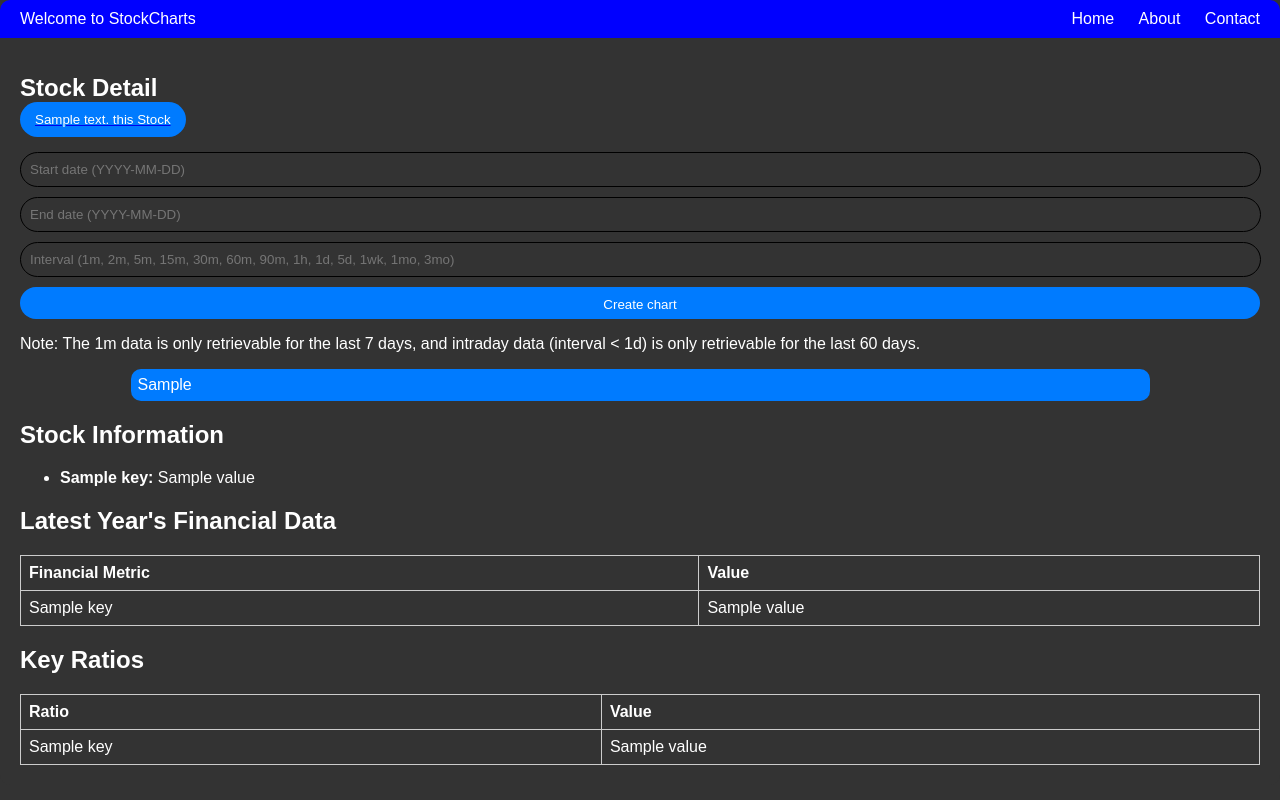
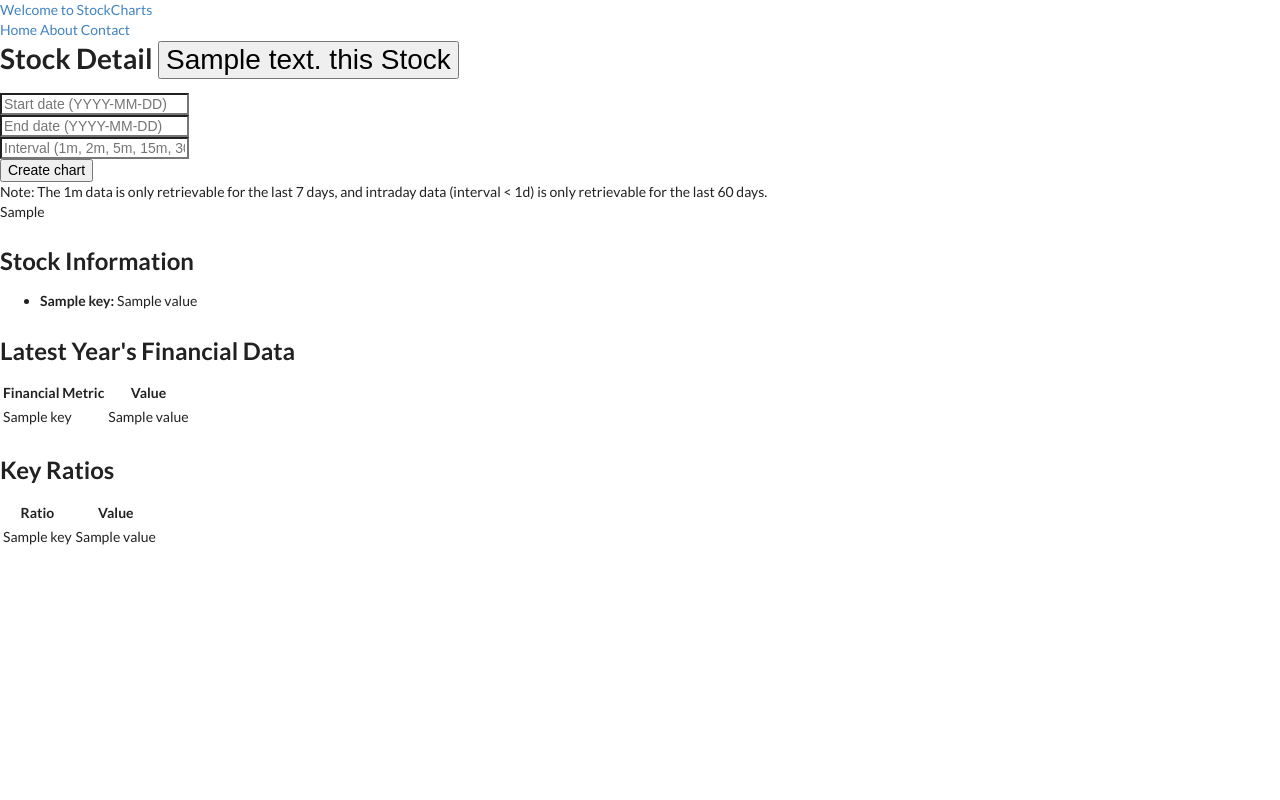
Before and after one commit to Micz26/FrankRank, a Django app: template Chat/templates/chart.html in a window 1280 px wide. Run offline with Django 3.2, Linux system fonts and the light colour scheme; the template is opened without the code that fills it: most values are stand-ins (such as "Sample title", 1, 10 or a date in 2020); some libraries are stand-ins or nearby versions.

Commit message:
Remove css

```diff
--- a/Chat/templates/base.html
+++ b/Chat/templates/base.html
@@ -1,45 +1,11 @@
 <!DOCTYPE html>
 <html>
 <head>
-    <title>StockCharts</title>
-    <style>
-        /* Global styles */
-        body {
-            background-color: #333; /* Changed background color to gray */
-            color: #fff;
-            font-family: Arial, sans-serif;
-            margin: 0;
-            padding: 0;
-        }
+    <title>FranRank</title>
+    <link rel="stylesheet" href="https://cdn.jsdelivr.net/npm/semantic-ui@2.4.2/dist/semantic.min.css">
+    <script src="https://code.jquery.com/jquery-3.1.1.min.js" integrity="sha256-hVVnYaiADRTO2PzUGmuLJr8BLUSjGIZsDYGmIJLv2b8=" crossorigin="anonymous"></script>
+    <script src="https://cdn.jsdelivr.net/npm/semantic-ui@2.4.2/dist/semantic.min.js"></script>
 
-        /* Header styles */
-        .header {
-            background-color: #0000FF;
-            padding: 10px;
-            display: flex;
-            justify-content: space-between;
-            align-items: center;
-            border-radius: 10px 10px 0 0;
-        }
-
-        .header a {
-            color: #fff;
-            text-decoration: none;
-            margin: 0 10px;
-        }
-
-        /* Navigation styles */
-        .navigation {
-            text-align: right;
-        }
-
-        /* Content container styles */
-        .content-container {
-            padding: 20px;
-            background-color: #333; /* Changed background color to gray */
-            border-radius: 0 0 10px 10px;
-        }
-    </style>
 </head>
 <body>
     <div class="header">
--- a/Chat/templates/chart.html
+++ b/Chat/templates/chart.html
@@ -1,117 +1,6 @@
 {% extends 'base.html' %}
 
 {% block content %}
-<style>
-    /* Global styles */
-    /* ... existing styles ... */
-
-    /* Section title styles */
-    h1 {
-        font-size: 24px;
-        font-weight: bold;
-        margin-bottom: 15px;
-    }
-
-    /* Message container styles */
-    .message-container {
-        /* Define styles for the message container here */
-    }
-
-    /* Flex container styles */
-    .flex {
-        display: flex;
-    }
-
-    .space-x-4 {
-        margin-right: 1rem;
-    }
-
-    .lg\:font-bold {
-        font-weight: bold;
-    }
-
-    /* Form container styles */
-    .form-container {
-        /* Define styles for the form container here */
-    }
-
-    /* Form group styles */
-    .form-group {
-        margin-bottom: 10px;
-    }
-
-    /* Input field styles */
-    .input-field {
-        padding: 9px;
-        border: 1px solid #000;
-        border-radius: 20px 20px 20px 20px;
-        background-color: #333;
-        color: #fff;
-        width: 98.5%;
-    }
-
-    /* Button styles */
-    button[type="submit"] {
-        border: none;
-        background-color: #007bff;
-        color: #fff;
-        padding: 15px 20px;
-        border-radius: 20px 20px 20px 20px;
-        cursor: pointer;
-        height: 32px;
-        width: 100%;
-        display: inline-block;
-        padding: 10px 15px;
-        border: none;
-        border-radius: 20px;
-        cursor: pointer;
-    }
-
-    button[type="submit"]:hover {
-        background-color: white;
-        color: #007bff;
-    }
-
-        .follow-button {
-        display: inline-block;
-        padding: 10px 15px;
-        background-color: #007bff;
-        color: #fff;
-        border: none;
-        border-radius: 20px;
-        cursor: pointer;
-    }
-
-    .follow-button:hover {
-        background-color: white;
-        color: #007bff;
-    }
-
-    .chart-container {
-        background-color: #007bff;
-        padding: 7px;
-        padding-right: 20px;
-        border-radius: 10px;
-        margin: 10px auto;
-        width: 80%;
-    }
-
-    /* Table styles */
-    table {
-        width: 100%;
-        border-collapse: collapse;
-        margin-top: 15px;
-    }
-
-    table, th, td {
-        border: 1px solid #ccc;
-    }
-
-    th, td {
-        padding: 8px;
-        text-align: left;
-    }
-</style>
 
 <h1>
     Stock Detail
--- a/Chat/views.py
+++ b/Chat/views.py
@@ -58,7 +58,7 @@
 def home(request):
     messages_ = []
     reply_content = ''
-    openai.api_key = open("C:\\Users\\mikol\\OneDrive\\Dokumenty\\key.txt", "r").read().strip("\n")
+    openai.api_key = "zzz"
 
     if request.method == "POST":
         prompt = request.POST["prompt"]
```
Also changed, not shown: Chat/templates/search.html (+0 -24 lines), Chat/templates/settings.html (+0 -45 lines), Chat/templates/signin.html (+0 -36 lines), Chat/templates/signup.html (+0 -28 lines), db.sqlite3.
